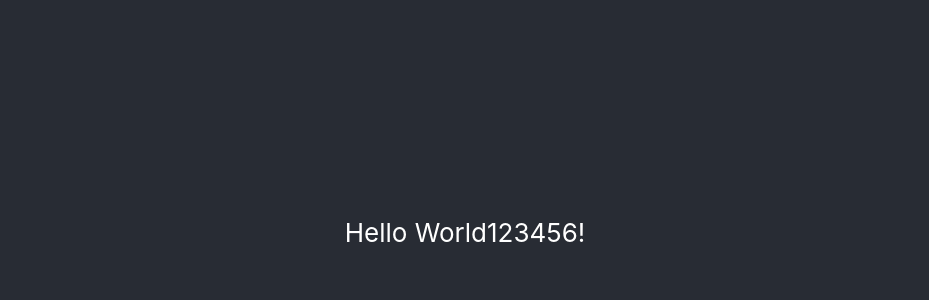
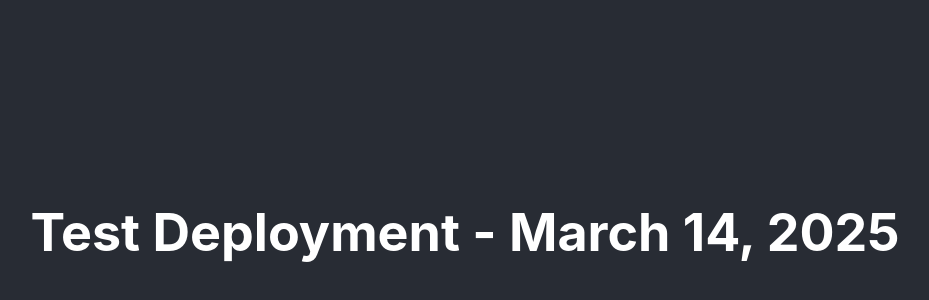
Before and after one commit to harsheel55/demo_cc, a React (Create React App) app: page / in a window 1280 px wide. Shown: the part 168-468 px from the top of the page, without its empty margins (175-1104 px from the left). Built offline with nearby package versions, Linux system fonts and the light colour scheme.

Commit message:
updated code

```diff
--- a/src/App.js
+++ b/src/App.js
@@ -4,7 +4,9 @@ import './App.css';
 function App() {
   return (
     <div className="App">
-      <header className="App-header">Hello World123456!</header>
+      <header className="App-header">
+        <h1>Test Deployment - March 14, 2025</h1>
+      </header>
     </div>
   );
 }
```
Also changed, not shown: 1 other file (tests, documents, lock files or other folders).
